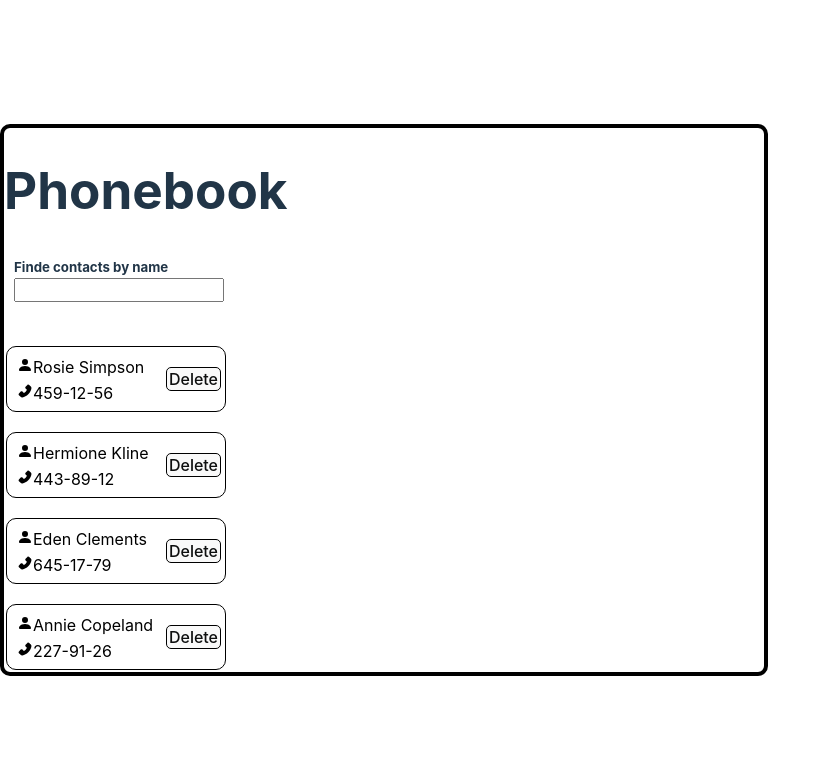
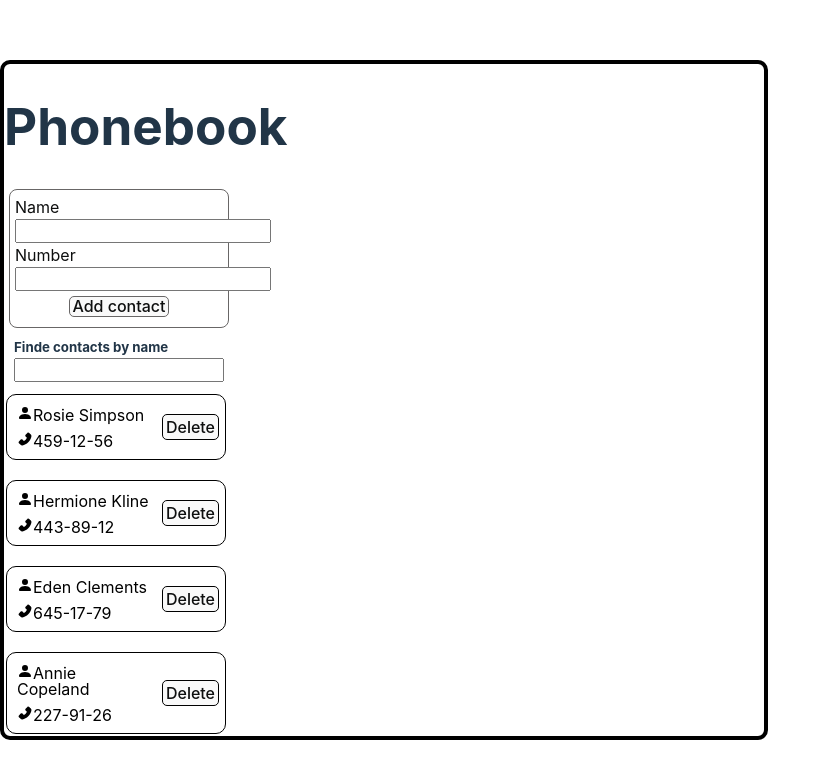
Before and after one commit to Olexandr-L45D/goit-react-hw-03, a React (Vite) app: page / in a window 1280 px wide. Shown: the top 778 px of the page, without its empty margins (0-831 px from the left). Built offline with nearby package versions, Linux system fonts and the light colour scheme.

Commit message:
summ regwast moning

```diff
--- a/src/components/App/App.jsx
+++ b/src/components/App/App.jsx
@@ -2,58 +2,47 @@
 import css from './App.module.css'
 import React, { useState, useEffect } from "react";
 import object from '../../../tasks.json';
-//import ContactForm from "../ContactForm/ContactForm"
+import ContactForm from "../ContactForm/ContactForm"
 import SearchBox from "../SearchBox/SearchBox"
 import ContactList from "../ContactList/ContactList"
-// import Filter from '../Filter/Filter';
-// import tasks from '../Task/Task';
 
 export default function App() {
-  // const [tasks, setTasks] = useState(initialTasks);
-  // const [filter, setFilter] = useState('');
+  // const [tasks, setTasks] = useState(() => {
+  //   const savClicks = window.localStorage.getItem("m-click");
+  //   return savClicks > null && JSON.parse({ object });
+  // });
 
-  // const addTask = (newTask) => {
-  //   setTasks((prevTasks) => {
-  //     return [...prevTasks, newTask];
-  //   });
-  // };
+  const [tasks, setTasks] = useState(object);
 
-  // const deleteTask = (taskId) => {
-  //   setTasks((prevTasks) => {
-  //     return prevTasks.filter((task) => task.id !== taskId);
-  //   });
-  // };
+  const [filter, setFilter] = useState('');
+  const addTask = (newTask) => {
+    setTasks((prevTasks) => {
+      return [...prevTasks, newTask];
+    });
+  };
+  const deleteTask = (taskId) => {
+    setTasks((prevTasks) => {
+      return prevTasks.filter((task) => task.id !== taskId);
+    });
+    // console.log(taskId);
+  };
+  const visibleTasks = tasks.filter((task) =>
+    task.name.toLowerCase().includes(filter.toLowerCase()));
 
-  // const visibleTasks = tasks.filter((task) =>
-  //   task.text.toLowerCase().includes(filter.toLowerCase())
-  // );
+  useEffect(() => {
+    window.localStorage.setItem("m-click", JSON.stringify(tasks));
+  }, [tasks]);
 
-  const [clicks, setValues] = useState(() => {
-    const savClicks = window.localStorage.getItem("m-click");
-    return savClicks !== null ? JSON.parse(savClicks) : 0;
-  });
-  const handleName = (name) => {
-    console.log(name);
-  };
-  useEffect(() => {
-    window.localStorage.setItem("m-click", JSON.stringify(clicks));
-  }, [clicks]);
   return (
     <div className={css.container}>
       <>
         <h1>Phonebook</h1>
-        {/* <ContactForm onName={handleName} /> */}
-        <SearchBox />
-        < ContactList object={object} />
-
+        <p>{filter}</p>
+        <ContactForm onAdd={addTask} />
+        <SearchBox value={filter} onFilter={setFilter} />
+        <ContactList tasks={visibleTasks} object={object} onDelete={deleteTask} />
       </>
 
     </div>
   )
 }
-
-{/* <div className="css.item">
-          <Form onAdd={addTask} />
-          <Filter value={filter} onFilter={setFilter} />
-          <TaskList tasks={visibleTasks} onDelete={deleteTask} />
-        </div> */}
--- a/src/components/Contact/Contact.jsx
+++ b/src/components/Contact/Contact.jsx
@@ -1,50 +1,17 @@
-import { useId } from "react";
-import { Formik, Form, Field } from "formik";
-import * as Yup from "yup";
+import css from "./Contact.module.css"
+import { BsFillPersonFill } from "react-icons/bs";
+import { AiFillPhone } from "react-icons/ai";
 
-const FeedbackSchema = Yup.object().shape({
-    username: Yup.string().min(3, "Too Short!").max(50, "Too Long!").required("Required"),
-    email: Yup.string().email("Must be a valid email!").required("Required"),
-    message: Yup.string().min(3, "Too short").max(256, "Too long").required("Required")
-
-});
-
-const initialValues = {
-    username: "",
-    email: "",
-    message: ""
-
-};
-
-export default function FeedbackForm() {
-    const nameFieldId = useId();
-    const emailFieldId = useId();
-    const msgFieldId = useId();
-
-
-    const handleSubmit = (values, actions) => {
-        console.log(values);
-        actions.resetForm();
-    };
-
+export default function Contact({ obj: { id, name, number }, onDelete }) {
     return (
-        <Formik
-            initialValues={initialValues}
-            onSubmit={handleSubmit}
-            validationSchema={FeedbackSchema}
-        >
-            <Form>
-                <label htmlFor={nameFieldId}>Username</label>
-                <Field type="text" name="username" id={nameFieldId} />
-
-                <label htmlFor={emailFieldId}>Email</label>
-                <Field type="email" name="email" id={emailFieldId} />
-
-                <label htmlFor={msgFieldId}>Message</label>
-                <Field as="textarea" name="message" id={msgFieldId} rows="5" />
-
-                <button type="submit">Submit</button>
-            </Form>
-        </Formik>
+        <div className={css.item}>
+            <div className={css.itemText}>
+                <p className={css.text}><BsFillPersonFill />{name}</p>
+                <p className={css.text}><AiFillPhone />{number}</p>
+            </div>
+            <button className={css.btn} onClick={() => onDelete(id)}>
+                Delete
+            </button>
+        </div>
     );
-};
+}
--- a/src/components/Task/Task.module.css
+++ b/src/components/Contact/Contact.module.css
@@ -1,4 +1,3 @@
-/*  */
 .item {
     padding: 2px;
     margin: 2px;
@@ -36,8 +35,9 @@
 }
 
 .btn {
-    padding: 2px;
+    padding: 3px;
     margin: 2px;
+    margin-right: 4px;
     height: auto;
     width: 60px;
     text-align: center;
--- a/src/components/ContactForm/ContactForm.jsx
+++ b/src/components/ContactForm/ContactForm.jsx
@@ -1,18 +1,17 @@
 // ContactForm
 import css from "./ContactForm.module.css"
 
-export default function ContactForm({ onName }) {
+export default function ContactForm({ onAdd }) {
 
     const handleSubmit = (evt) => {
         evt.preventDefault();
-        const form = evt.target;
-        const { name, number } = form.elements;
-        // Викликаємо пропс onLogin
-        onLogin({
-            name: name.value,
-            number: number.value,
-        });
-        form.reset();
+
+        onAdd({
+            id: Date.now(),
+            name: evt.target.elements.name.value,
+            number: evt.target.elements.number.value,
+        })
+        evt.target.reset();
     };
     return (
         <div className={css.item}>
--- a/src/components/ContactList/ContactList.jsx
+++ b/src/components/ContactList/ContactList.jsx
@@ -1,14 +1,14 @@
 // ContactList
 // import FeedbackForm from "../Contact/Contact"
 import css from './ContactList.module.css';
-import Task from "../Task/Task"
+import Contact from "../Contact/Contact"
 
 export default function ContactList({ object, onDelete }) {
     return (
         <ul className={css.list}>
             {object.map((task) => (
                 <li className={css.item} key={task.id}>
-                    <Task obj={task} onDelete={onDelete} />
+                    <Contact obj={task} onDelete={onDelete} />
                 </li>
             ))}
         </ul>
--- a/src/components/SearchBox/SearchBox.jsx
+++ b/src/components/SearchBox/SearchBox.jsx
@@ -1,18 +1,88 @@
 import css from "./SearchBox.module.css"
-import React, { useState, useEffect } from "react";
 
-export default function SearchBox() {
-    const [inputValue, setInputValue] = useState("");
-
-    const handleChange = (evt) => {
-        setInputValue(evt.target.value);
-    };
+export default function SearchBox({ value, onFilter }) {
 
     return (
         <div className={css.item}>
             <h5 className={css.paragraf}>Finde contacts by name</h5>
-            <input type="text" value={inputValue} onChange={handleChange} />
-            <p>{inputValue}</p>
+            <input type="text" value={value} onChange={(e) => onFilter(e.target.value)} />
         </div>
     );
 };
+
+// export default function Filter({ value, onFilter }) {
+//     return (
+//         <div>
+//             <p >Search by name</p>
+//             <input
+//                 type="name"
+//                 value={value}
+//                 onChange={(e) => onFilter(e.target.value)}
+//             />
+//         </div>
+//     );
+// }
+
+
+// add function
+// import { useState } from 'react';
+// let nextId = 0;
+// export default function List() {
+//     const [name, setName] = useState('');
+//     const [artists, setArtists] = useState([]);
+//     return (
+//         <>
+//             <h1>Inspiring sculptors:</h1>
+//             <input
+//                 value={name}
+//                 onChange={e => setName(e.target.value)}
+//             />
+//             <button onClick={() => {
+//                 setArtists([
+//                     ...artists,
+//                     { id: nextId++, name: name }
+//                 ]);
+//             }}>Add</button>
+//             <ul>
+//                 {artists.map(artist => (
+//                     <li key={artist.id}>{artist.name}</li>
+//                 ))}
+//             </ul>
+//         </>
+//     );
+// }
+// Delet function
+// import { useState } from 'react';
+
+// let initialArtists = [
+//     { id: 0, name: 'Marta Colvin Andrade' },
+//     { id: 1, name: 'Lamidi Olonade Fakeye' },
+//     { id: 2, name: 'Louise Nevelson' },
+// ];
+
+// export default function List() {
+//     const [artists, setArtists] = useState(
+//         initialArtists
+//     );
+//     return (
+//         <>
+//             <h1>Inspiring sculptors:</h1>
+//             <ul>
+//                 {artists.map(artist => (
+//                     <li key={artist.id}>
+//                         {artist.name}{' '}
+//                         <button onClick={() => {
+//                             setArtists(
+//                                 artists.filter(a =>
+//                                     a.id !== artist.id
+//                                 )
+//                             );
+//                         }}>
+//                             Delete
+//                         </button>
+//                     </li>
+//                 ))}
+//             </ul>
+//         </>
+//     );
+// }
--- a/src/components/Task/Task.jsx
+++ /dev/null
@@ -1,17 +0,0 @@
-import css from "./Task.module.css"
-import { BsFillPersonFill } from "react-icons/bs";
-import { AiFillPhone } from "react-icons/ai";
-
-export default function Task({ obj: { name, number }, onDelete }) {
-    return (
-        <div className={css.item}>
-            <div className={css.itemText}>
-                <p className={css.text}><BsFillPersonFill />{name}</p>
-                <p className={css.text}><AiFillPhone />{number}</p>
-            </div>
-            <button className={css.btn} onClick={() => onDelete(id)}>
-                Delete
-            </button>
-        </div>
-    );
-}
```
Also changed, not shown: src/components/Contact2/Contact2.jsx (added, +50 -0 lines), src/components/Filter/Filter.jsx (deleted, +0 -13 lines).
